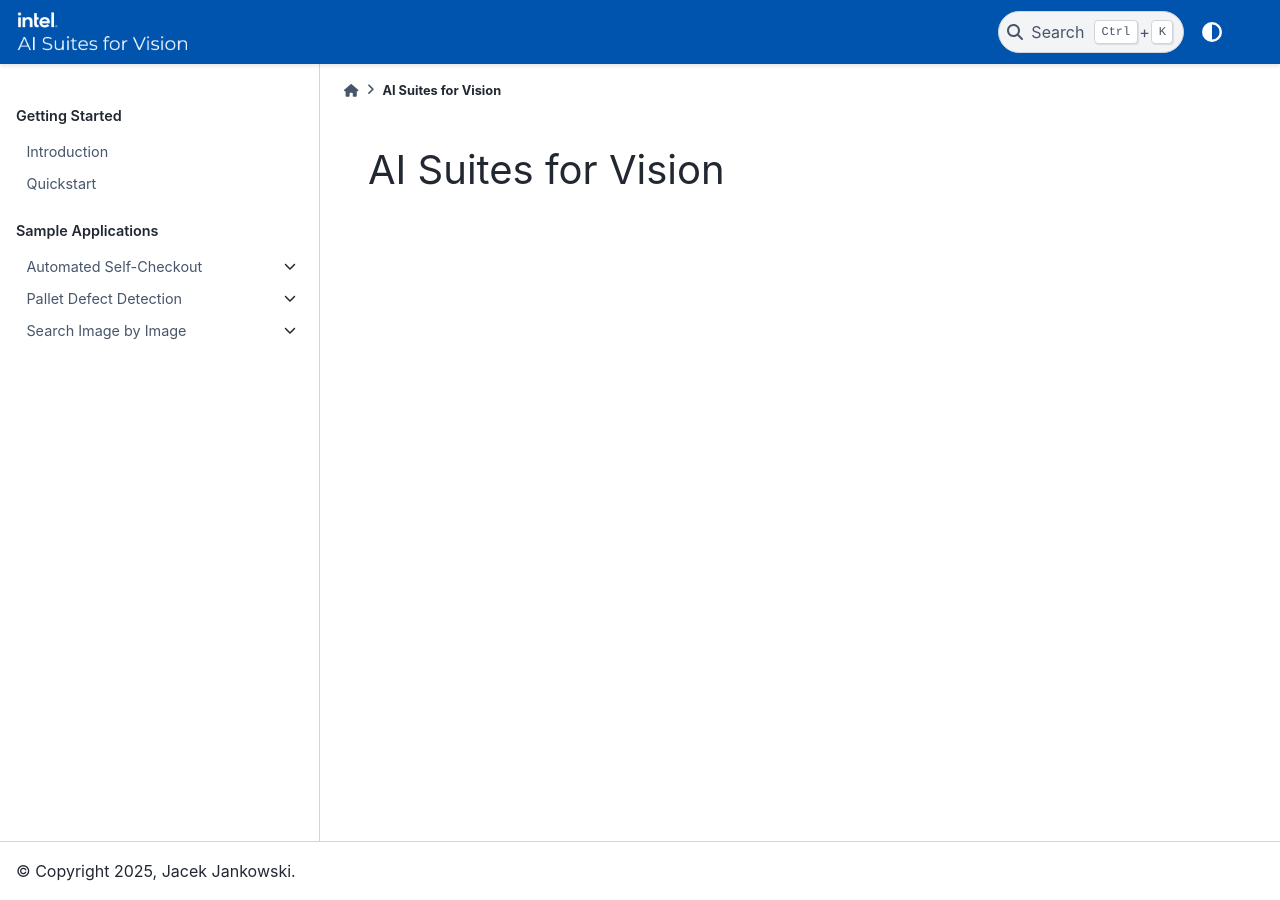
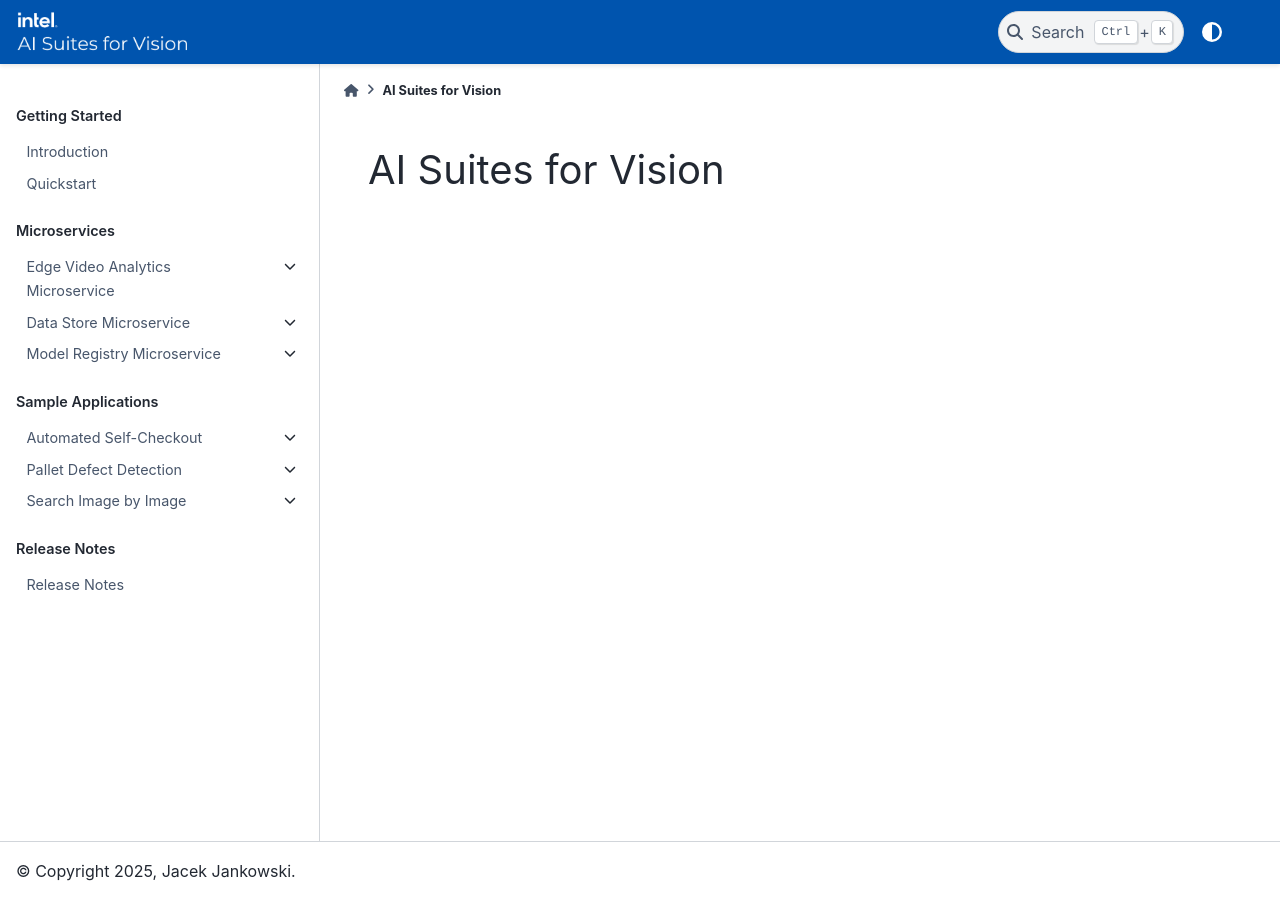
Before and after one commit to grey-eminence/ai-stacks-demo, a Sphinx documentation site: the page built from docs/guide/guide-index.rst, in a window 1280 px wide. Built offline with Sphinx 7.4.7 and the PyData theme 0.15.4, drawn with Linux system fonts in a browser that asks for light colours; pages that are not in the unit, such as notebooks, are missing from menus.

Commit message:
Add microservices

```diff
--- a/docs/guide/guide-index.rst
+++ b/docs/guide/guide-index.rst
@@ -11,8 +11,22 @@
 
 .. toctree::
   :hidden:
+  :caption: Microservices
+
+  microservices/edge_video_analytics_microservice
+  microservices/data_store_microservice
+  microservices/model_registry_microservice
+
+.. toctree::
+  :hidden:
   :caption: Sample Applications
 
   sample_applications/automated_self_checkout
   sample_applications/pallet_defect_detection
   sample_applications/search_image_by_image
+
+.. toctree::
+  :hidden:
+  :caption: Release Notes
+
+  release-notes/release-notes
```
Also changed, not shown: docs/guide/microservices/data_store_microservice.rst (added, +17 -0 lines), docs/guide/microservices/edge_video_analytics_microservice.rst (added, +21 -0 lines), docs/guide/microservices/edge_video_analytics_microservice/API_reference.rst (added, +34 -0 lines), docs/guide/microservices/model_registry_microservice.rst (added, +17 -0 lines), docs/guide/release-notes/release-notes.rst (added, +9 -0 lines).
